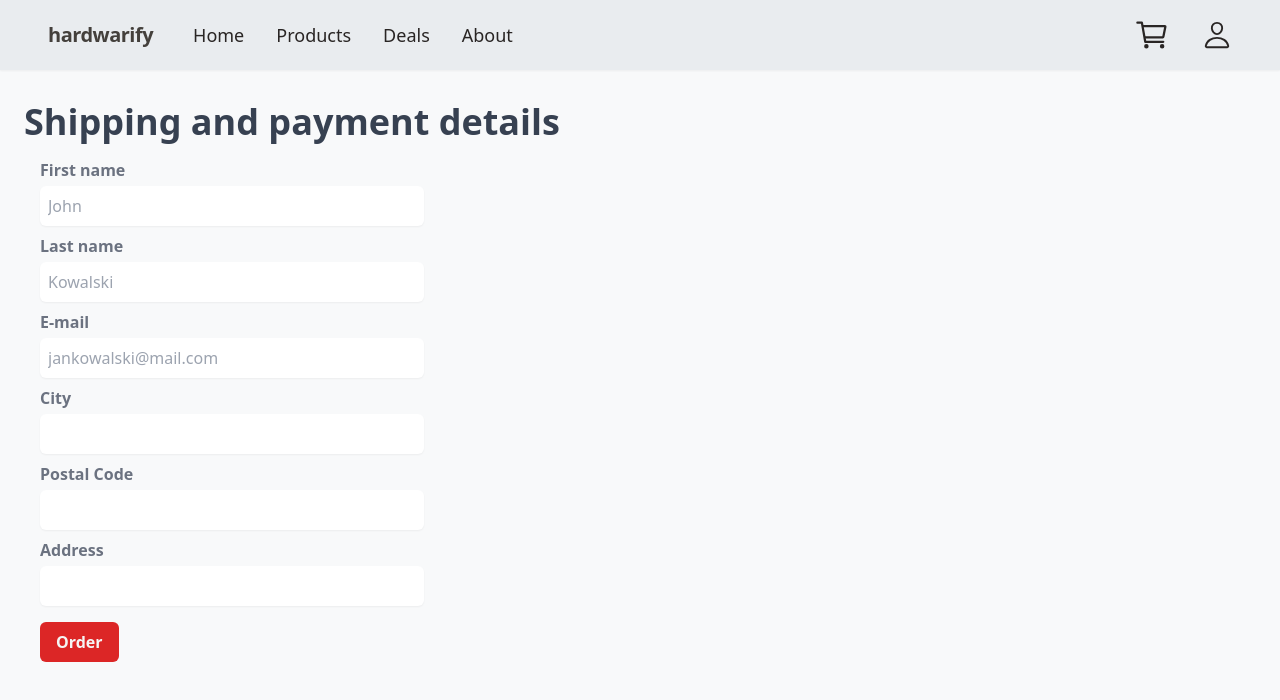
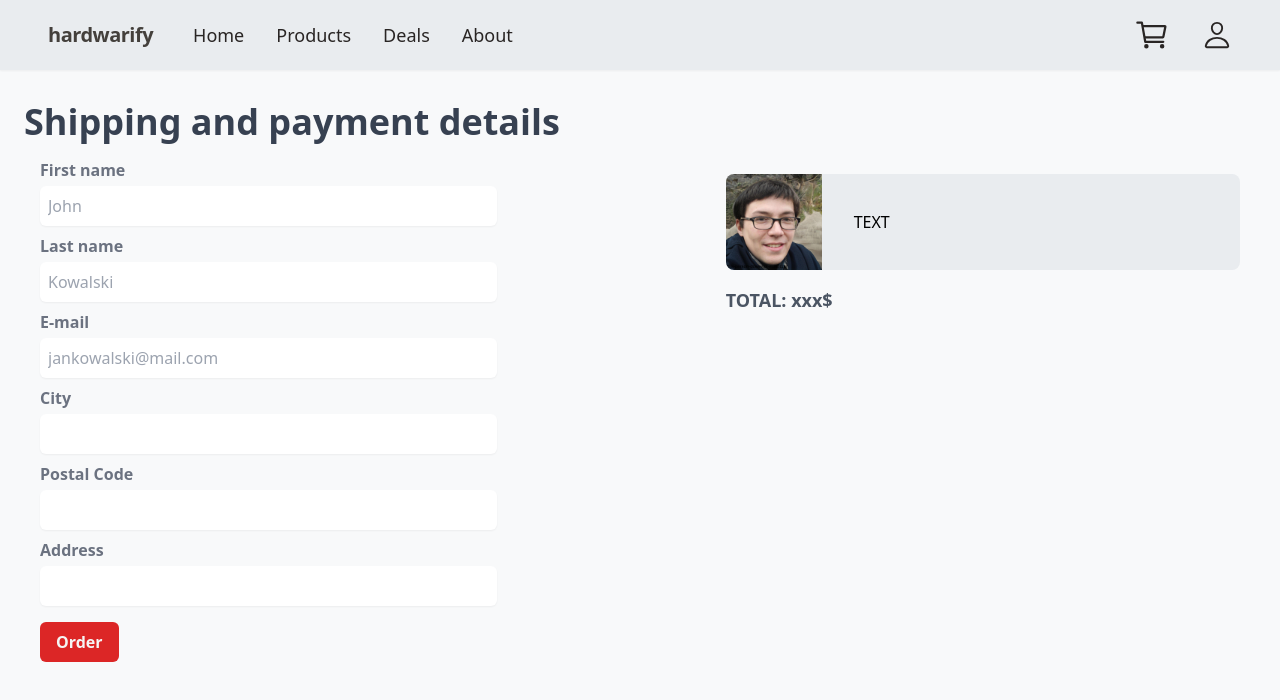
Before and after one commit to tojamrcel/hardwarify-project, a Next.js app: page /cart/checkout in a window 1280 px wide. Shown: the top 700 px of the page. Built offline with nearby package versions, Linux system fonts and the light colour scheme.

Commit message:
feat: implement right site of checkout page

```diff
--- a/app/cart/checkout/page.tsx
+++ b/app/cart/checkout/page.tsx
@@ -6,7 +6,7 @@ function Page() {
       <h2 className="text-4xl font-bold text-gray-700">
         Shipping and payment details
       </h2>
-      <div className="mt-4 grid w-full grid-cols-2 px-4">
+      <div className="mt-4 grid w-full grid-cols-[2fr_1.5fr] px-4">
         <form className="flex flex-col gap-2">
           <InputRow>
             <label
@@ -18,7 +18,7 @@ function Page() {
             <input
               type="text"
               name="first_name"
-              className="text-md h-10 w-96 rounded-md p-2 text-gray-800 shadow-sm outline-none transition-all duration-200 focus:shadow-lg"
+              className="text-md h-10 w-2/3 rounded-md p-2 text-gray-800 shadow-sm outline-none transition-all duration-200 focus:shadow-lg"
               placeholder="John"
             />
           </InputRow>
@@ -32,7 +32,7 @@ function Page() {
             <input
               type="text"
               name="last_name"
-              className="text-md h-10 w-96 rounded-md p-2 text-gray-800 shadow-sm outline-none transition-all duration-200 focus:shadow-lg"
+              className="text-md h-10 w-2/3 rounded-md p-2 text-gray-800 shadow-sm outline-none transition-all duration-200 focus:shadow-lg"
               placeholder="Kowalski"
             />
           </InputRow>
@@ -46,7 +46,7 @@ function Page() {
             <input
               type="email"
               name="email"
-              className="text-md h-10 w-96 rounded-md p-2 text-gray-800 shadow-sm outline-none transition-all duration-200 focus:shadow-lg"
+              className="text-md h-10 w-2/3 rounded-md p-2 text-gray-800 shadow-sm outline-none transition-all duration-200 focus:shadow-lg"
               placeholder="jankowalski@mail.com"
             />
           </InputRow>
@@ -60,7 +60,7 @@ function Page() {
             <input
               type="text"
               name="city"
-              className="text-md h-10 w-96 rounded-md p-2 text-gray-800 shadow-sm outline-none transition-all duration-200 focus:shadow-lg"
+              className="text-md h-10 w-2/3 rounded-md p-2 text-gray-800 shadow-sm outline-none transition-all duration-200 focus:shadow-lg"
             />
           </InputRow>
           <InputRow>
@@ -73,7 +73,7 @@ function Page() {
             <input
               type="text"
               name="postal_code"
-              className="text-md h-10 w-96 rounded-md p-2 text-gray-800 shadow-sm outline-none transition-all duration-200 focus:shadow-lg"
+              className="text-md h-10 w-2/3 rounded-md p-2 text-gray-800 shadow-sm outline-none transition-all duration-200 focus:shadow-lg"
             />
           </InputRow>
           <InputRow>
@@ -86,13 +86,32 @@ function Page() {
             <input
               type="text"
               name="address"
-              className="text-md h-10 w-96 rounded-md p-2 text-gray-800 shadow-sm outline-none transition-all duration-200 focus:shadow-lg"
+              className="text-md h-10 w-2/3 rounded-md p-2 text-gray-800 shadow-sm outline-none transition-all duration-200 focus:shadow-lg"
             />
           </InputRow>
           <button className="mt-2 self-start rounded-md bg-red-600 px-4 py-2 font-semibold text-stone-100 transition-all duration-300 hover:bg-red-700">
             Order
           </button>
         </form>
+        <div>
+          <div className="flex max-h-[65%] w-full flex-col items-start justify-start gap-2 overflow-auto py-4">
+            <div className="grid w-full flex-shrink-0 grid-cols-[8rem_3fr] overflow-hidden rounded-lg bg-white-second">
+              <img
+                src="/person.jpg"
+                width="96"
+                height="96"
+                alt=""
+                className=""
+              />
+              <div className="flex h-full w-full flex-col justify-center">
+                TEXT
+              </div>
+            </div>
+          </div>
+          <p className="text-lg font-bold text-gray-600">
+            TOTAL: <span className="font-semibold">xxx$</span>
+          </p>
+        </div>
       </div>
     </>
   );
```
